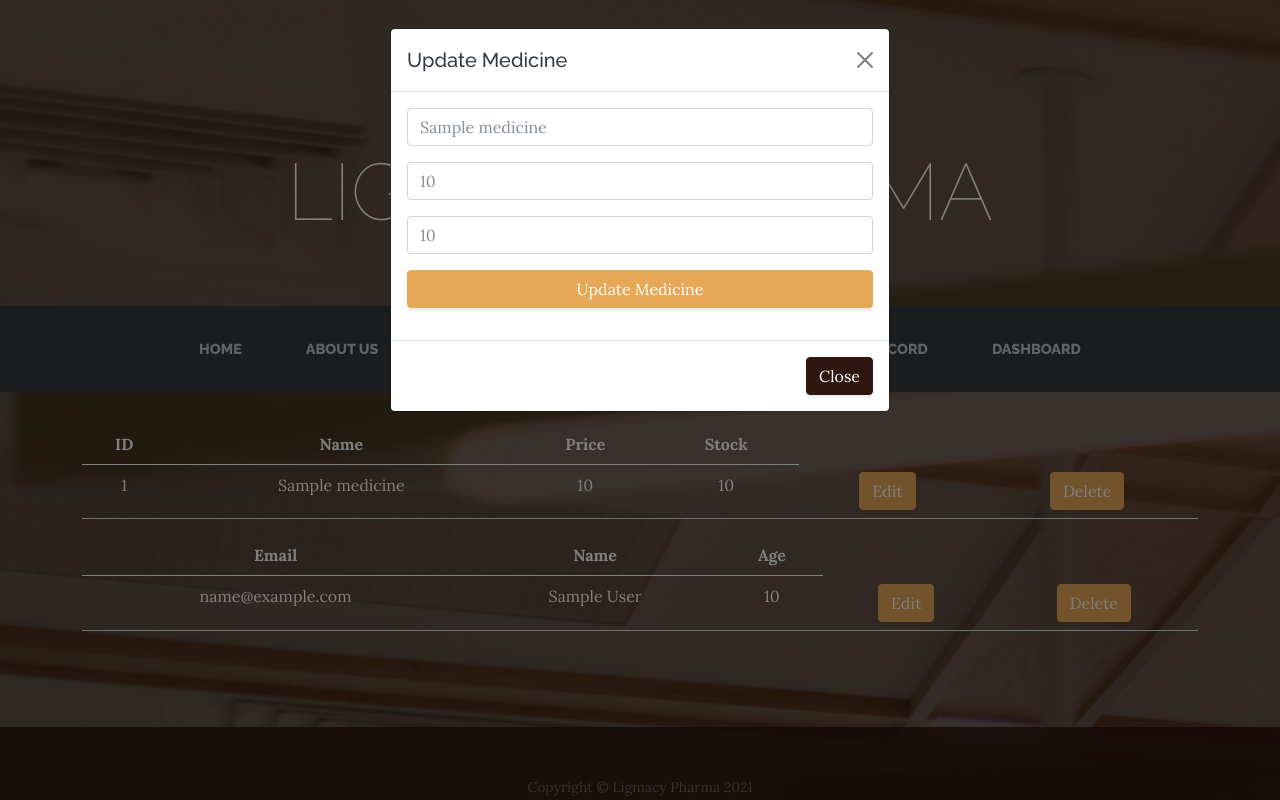
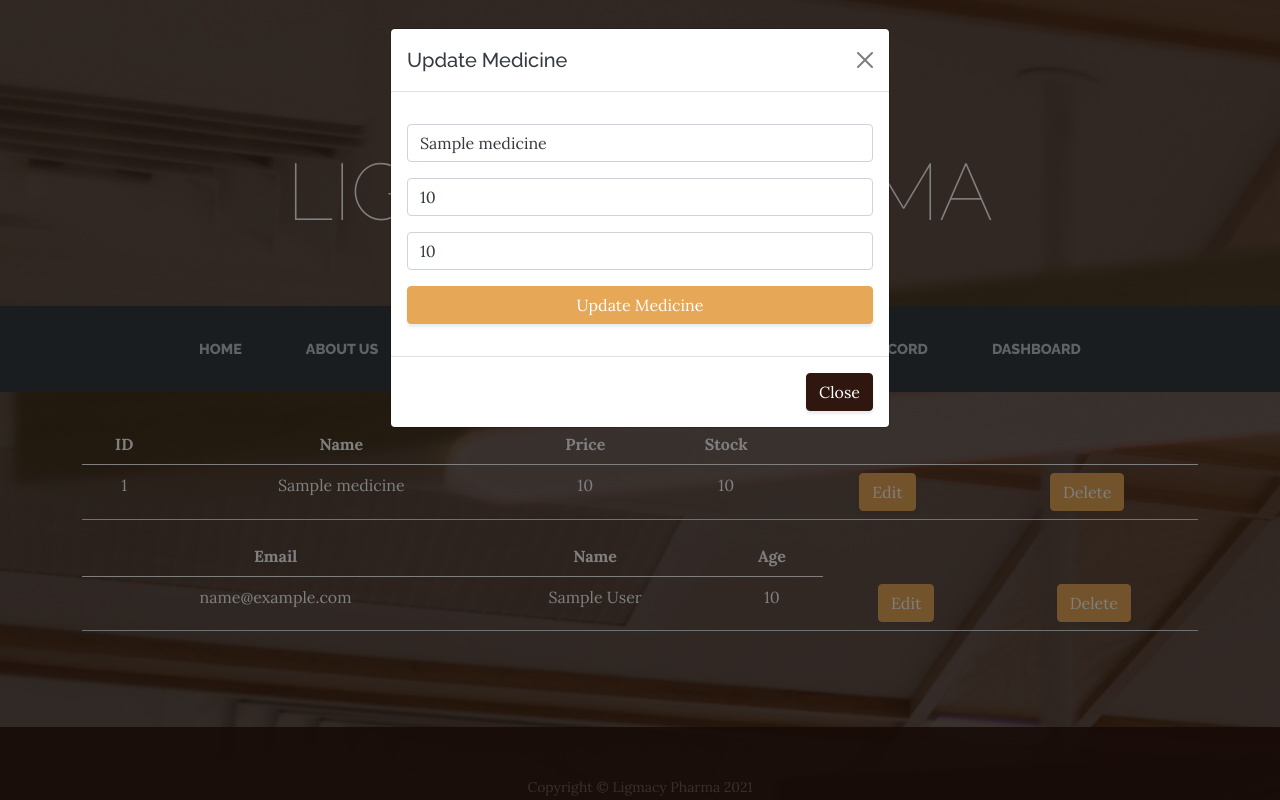
Before and after one commit to DaijobuDes/ligmacy-pharma, a Django app: a page that uses ligmacypharma/ligmacyweb/templates/dashboard.html in a window 1280 px wide, after a click on "Edit". Run offline with Django 3.2, Linux system fonts and the light colour scheme; tables that the repository leaves empty hold one stand-in row (values such as "Sample post"); some libraries are stand-ins or nearby versions.

Commit message:
Fix dashboard ID's and classes

```diff
--- a/ligmacypharma/ligmacyweb/templates/dashboard.html
+++ b/ligmacypharma/ligmacyweb/templates/dashboard.html
@@ -42,6 +42,8 @@
                             <th>Name</th>
                             <th>Price</th>
                             <th>Stock</th>
+                            <th></th>
+                            <th></th>
                         </tr>
                     </thead>
                     <tbody>
@@ -62,15 +64,15 @@
                                       <button type="button" class="btn-close" data-bs-dismiss="modal" aria-label="Close"></button>
                                     </div>
                                     <div class="modal-body">
-                                        <form method="post">
-                                            {% csrf_token %}
-                                            <h2 class="visually-hidden">Login Form</h2>
-                                            <div class="mb-3"><input class="form-control" type="med_name" name="med_name" placeholder="{{m.name}}" required></div>
-                                            <div class="mb-3"><input class="form-control" type="price" name="price" placeholder="{{m.price}}" required></div>
-                                            <div class="mb-3"><input class="form-control" type="stock" name="stock" placeholder="{{m.stock}}" required></div>
-                                            <div class="mb-3"><button class="btn btn-primary d-block w-100" onclick="return confirm('Are you sure?')" type="submit">Update Medicine</button></div>
-                                        </form>
-
+                                      <form method="post">
+                                        {% csrf_token %}
+                                        <h2 class="visually-hidden">Login Form</h2>
+                                        <div class="mb-3"><input class="form-control" type="med_id" name="med_id" value="{{m.uid}}" hidden></div>
+                                        <div class="mb-3"><input class="form-control" type="med_name" name="med_name" value="{{m.name}}" required></div>
+                                        <div class="mb-3"><input class="form-control" type="price" name="price" value="{{m.price}}" required></div>
+                                        <div class="mb-3"><input class="form-control" type="stock" name="stock" value="{{m.stock}}" required></div>
+                                        <div class="mb-3"><button class="btn btn-primary d-block w-100" name="btnMedicineUpdateSubmit" id="btnMedicineUpdateSubmit" onclick="return confirm('Are you sure?')" type="submit">Update Medicine</button></div>
+                                      </form>
                                     </div>
                                     <div class="modal-footer">
                                       <button type="button" class="btn btn-secondary" data-bs-dismiss="modal">Close</button>
@@ -78,24 +80,29 @@
                                   </div>
                                 </div>
                               </div>
-                            <td><button type="button" class="btn btn-primary" data-bs-toggle="modal" data-bs-target="#exampleModal">
+                            <td><button type="button" class="btn btn-primary" data-bs-toggle="modal" data-bs-target="#a-del{{m.uid}}">
                                 Delete
                               </button>
                               </td>
-                              <div class="modal fade" id="exampleModal" tabindex="-1" aria-labelledby="exampleModalLabel" aria-hidden="true">
+                              <div class="modal fade" id="a-del{{m.uid}}" tabindex="-1" aria-labelledby="a-del{{m.uid}}Label" aria-hidden="true">
                                 <div class="modal-dialog">
                                   <div class="modal-content">
                                     <div class="modal-header">
-                                      <h5 class="modal-title" id="exampleModalLabel">Delete Medicine</h5>
+                                      <h5 class="modal-title" id="a-del{{m.uid}}Label">Delete Medicine</h5>
                                       <button type="button" class="btn-close" data-bs-dismiss="modal" aria-label="Close"></button>
                                     </div>
                                     <div class="modal-body">
-                                      Are you sure?
+                                      Deleting ID: {{m.uid}}, are you sure to delete?
                                     </div>
                                     <div class="modal-footer">
+                                      <form method="POST">
+                                        {% csrf_token %}
+                                        <div class="mb-3"><input class="form-control" type="med_id" name="med_id" value="{{m.uid}}" hidden></div>
+                                        <button type="submit" class="btn btn-primary" name="btnMedicineDeleteSubmit" id="btnMedicineDeleteSubmit">Delete Record</button>
+                                      </form>
                                       <button type="button" class="btn btn-secondary" data-bs-dismiss="modal">Close</button>
-                                      <button type="button" class="btn btn-primary">Delete Record</button>
                                     </div>
+
                                   </div>
                                 </div>
                               </div>
@@ -134,10 +141,11 @@
                                         <form method="post">
                                             {% csrf_token %}
                                             <h2 class="visually-hidden">Login Form</h2>
-                                            <div class="mb-3"><input class="form-control" type="med_name" name="med_name" placeholder="{{a.email}}" required></div>
-                                            <div class="mb-3"><input class="form-control" type="price" name="price" placeholder="{{a.name}}" required></div>
-                                            <div class="mb-3"><input class="form-control" type="stock" name="stock" placeholder="{{a.age}}" required></div>
-                                            <div class="mb-3"><button class="btn btn-primary d-block w-100" onclick="return confirm('Are you sure?')" type="submit">Update Account</button></div>
+                                            <div class="mb-3"><input class="form-control" type="user_id" name="user_id" value="{{a.id}}" hidden></div>
+                                            <div class="mb-3"><input class="form-control" type="email" name="email" value="{{a.email}}" required></div>
+                                            <div class="mb-3"><input class="form-control" type="name" name="name" value="{{a.name}}" required></div>
+                                            <div class="mb-3"><input class="form-control" type="age" name="age" value="{{a.age}}" required></div>
+                                            <div class="mb-3"><button class="btn btn-primary d-block w-100" id="btnAccountUpdateSubmit" onclick="return confirm('Are you sure?')" type="submit">Update Account</button></div>
                                         </form>
 
                                     </div>
@@ -147,23 +155,27 @@
                                   </div>
                                 </div>
                               </div>
-                              <td><button type="button" class="btn btn-primary" data-bs-toggle="modal" data-bs-target="#deleteAccount">
+                              <td><button type="button" class="btn btn-primary" data-bs-toggle="modal" data-bs-target="#b-del{{a.id}}">
                                 Delete
                               </button>
                               </td>
-                              <div class="modal fade" id="deleteAccount" tabindex="-1" aria-labelledby="deleteAccountLabel" aria-hidden="true">
+                              <div class="modal fade" id="b-del{{a.id}}" tabindex="-1" aria-labelledby="b-del{{a.id}}Label" aria-hidden="true">
                                 <div class="modal-dialog">
                                   <div class="modal-content">
                                     <div class="modal-header">
-                                      <h5 class="modal-title" id="deleteAccountLabel">Delete Account</h5>
+                                      <h5 class="modal-title" id="b-del{{a.id}}">Delete Account</h5>
                                       <button type="button" class="btn-close" data-bs-dismiss="modal" aria-label="Close"></button>
                                     </div>
                                     <div class="modal-body">
-                                      Are you sure?
+                                      Deleting ID: {{a.id}}, are you sure?
                                     </div>
                                     <div class="modal-footer">
+                                      <form method="POST">
+                                        {% csrf_token %}
+                                        <div class="mb-3"><input class="form-control" type="user_id" name="user_id" value="{{a.id}}" hidden></div>
+                                        <button type="submit" class="btn btn-primary" name="btnAccountDeleteSubmit" id="btnAccountDeleteSubmit">Delete Record</button>
+                                      </form>
                                       <button type="button" class="btn btn-secondary" data-bs-dismiss="modal">Close</button>
-                                      <button type="button" class="btn btn-primary">Delete Record</button>
                                     </div>
                                   </div>
                                 </div>
```
